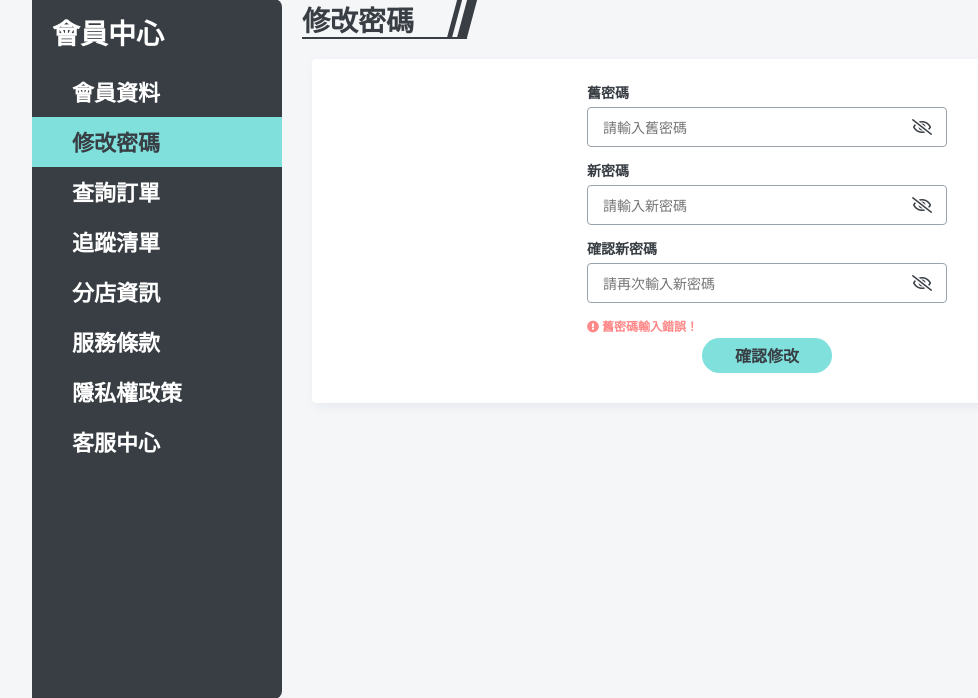
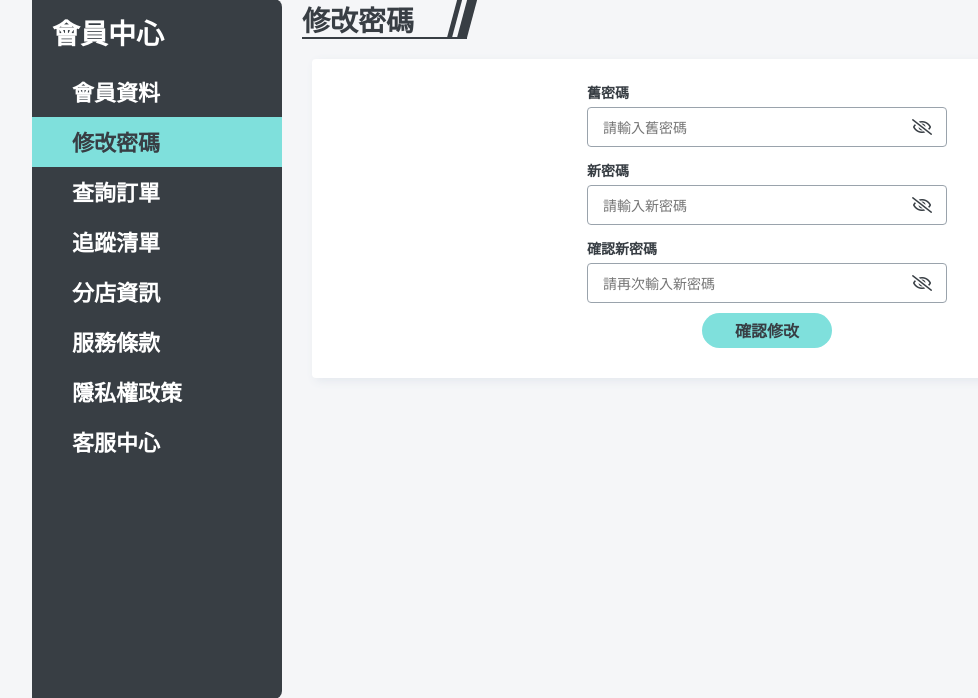
Before and after one commit to jinyu0229/UPICK, a PHP site: page /web/member/memberEditPass.php in a window 1280 px wide. Shown: the part 151-849 px from the top of the page, without its empty margins (8-986 px from the left). Run offline with PHP 8.4, Linux system fonts and the light colour scheme; the visitor is signed in with stand-in values (Sample User, id 1); data that the repository does not hold is empty; some libraries are stand-ins or nearby versions.

Commit message:
修改密碼樣式更新

```diff
--- a/css/memberEditPass.css
+++ b/css/memberEditPass.css
@@ -185,6 +185,10 @@
             display: none;
         }
 
+        .memWrongPass_HC {
+            display: none;
+        }
+
         /*此div撐開footer上方的留白空間*/
         .shpFooterSpace-CL {
             height: 100px;
```
